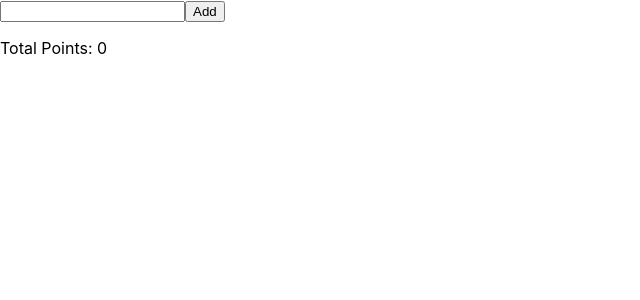
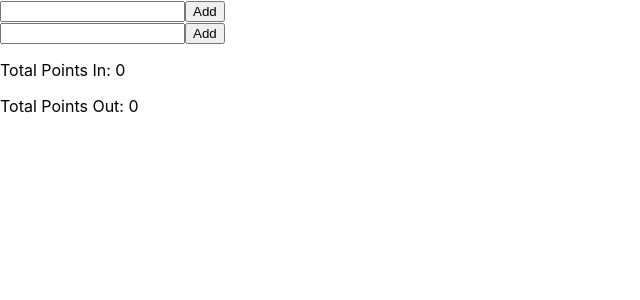
Before and after one commit to jaketclarke/afl-dvi-calculator, a React (Create React App) app: page / in a window 1280 px wide. Shown: the top 300 px of the page, without its empty margins (0-640 px from the left). Built offline with nearby package versions, Linux system fonts and the light colour scheme.

Commit message:
adding in and out

```diff
--- a/src/App.js
+++ b/src/App.js
@@ -3,33 +3,58 @@ import './App.css';
 
 const App = () => {
 const [pickIn, setPickIn] = React.useState([])
+const [pickOut, setPickOut] = React.useState([])
 const dataJson = require('./dvi.json')
 // const data = JSON.parse(dataJson)
 const data = dataJson
 
-const handleSubmit = (event) => {
+const handleSubmitIn = (event) => {
   event.preventDefault()
-  console.log(dataJson)
   const data = new FormData(event.target)
   const pickIn = data.get(`pickIn`)
   // maybe a string of string do Number(data.get(‘pickIn’)
   setPickIn(prev => [...prev, Number(data.get('pickIn'))])
 
 }
-  const totalPoints = pickIn.reduce((acc,cur) => {
+
+const handleSubmitOut = (event) => {
+  event.preventDefault()
+  const data = new FormData(event.target)
+  const pickIn = data.get(`pickOut`)
+  // maybe a string of string do Number(data.get(‘pickIn’)
+  setPickOut(prev => [...prev, Number(data.get('pickOut'))])
+
+}
+
+
+  const totalPointsIn = pickIn.reduce((acc,cur) => {
+    const points = data.find(pick => pick.pick === cur).points
+    return acc + points
+    },0)
+
+  const totalPointsOut = pickOut.reduce((acc,cur) => {
     const points = data.find(pick => pick.pick === cur).points
     return acc + points
     },0)
 
 
-
     return <>
-      <form onSubmit={handleSubmit}>
+      <form onSubmit={handleSubmitIn}>
         <input name='pickIn' type='number' />
         <button>Add</button>
-    </form>
-    {pickIn.map((pick,index) => <p key={index}>{pick}</p>)}
-    <p>Total Points: {totalPoints}</p>
+      </form>
+
+      <form id = '2' onSubmit={handleSubmitOut}>
+        <input name='pickOut' type='number' />
+        <button>Add</button>
+      </form>
+
+      {pickIn.map((pick,index) => <p key={index}>{pick}</p>)}
+      <p>Total Points In: {totalPointsIn}</p>
+
+      {pickOut.map((pick,index) => <p key={index}>{pick}</p>)}
+      <p>Total Points Out: {totalPointsOut}</p>
+
     </>
 
 
```
